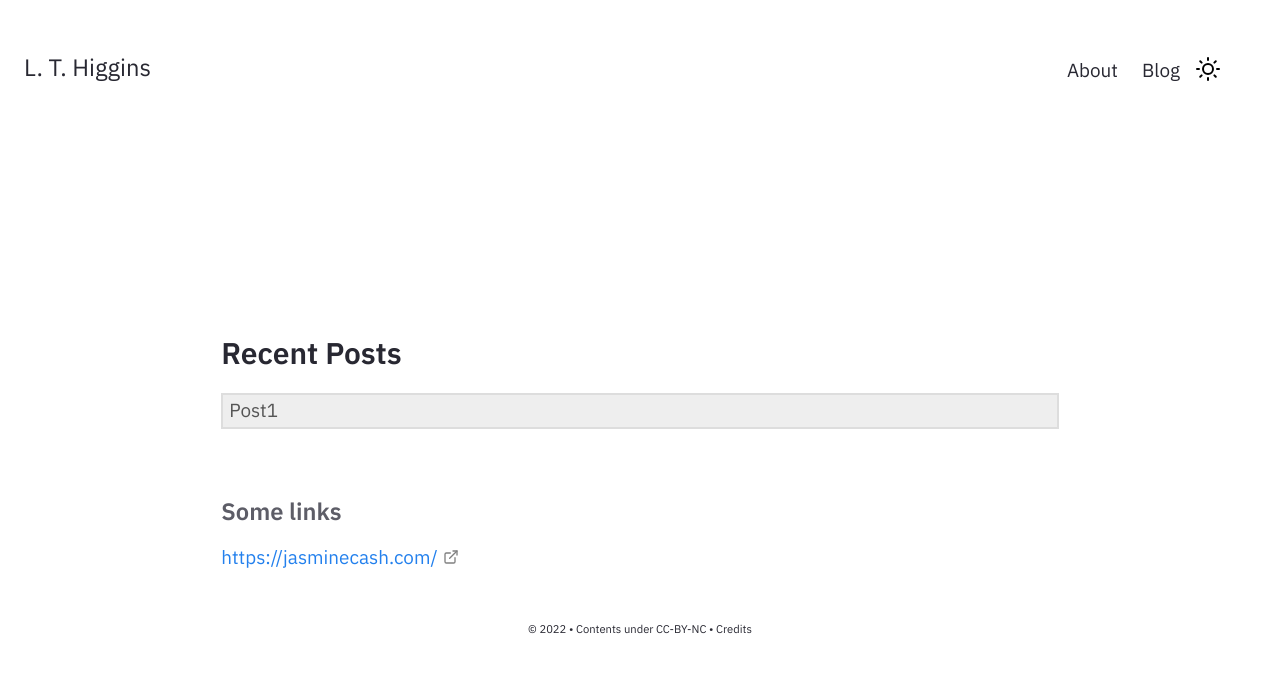
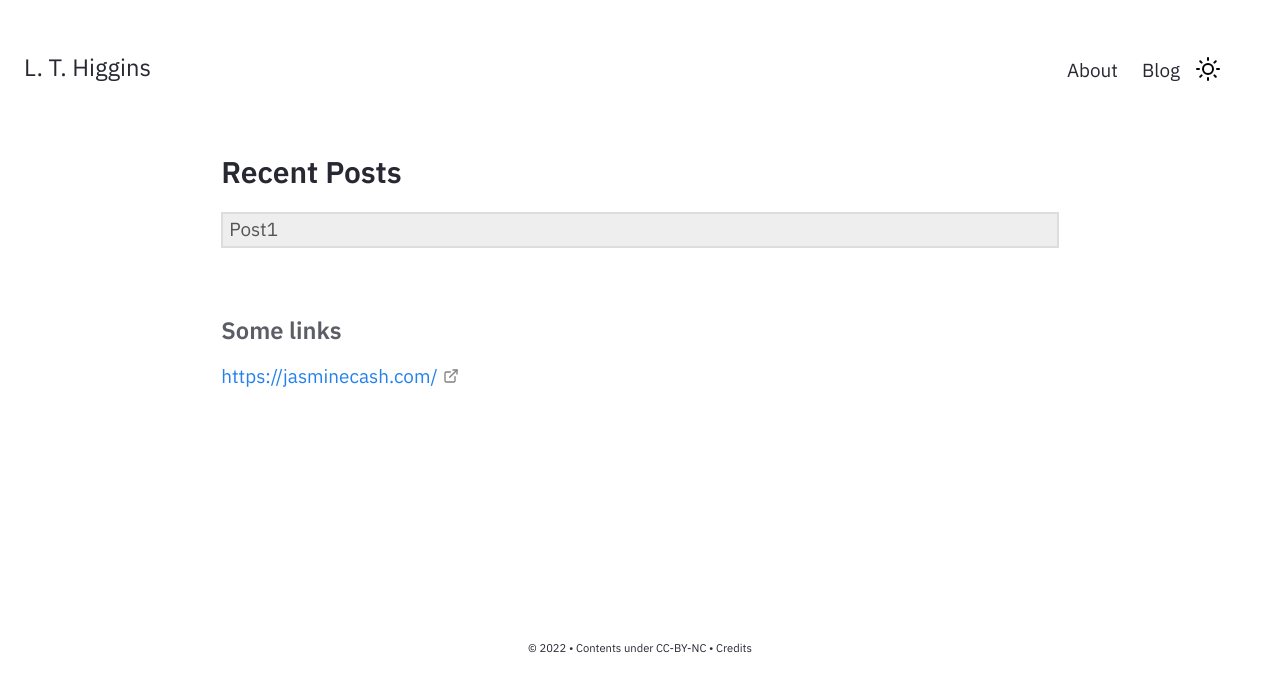
Before and after one commit to Luke-T-Higgins/blog, a Jekyll site: the page built from pages/index.md, in a window 1280 px wide. Shown: the top 692 px of the page. Built offline with Jekyll 4.4.1, drawn with Linux system fonts in a browser that asks for light colours.

Commit message:
Update Homepage.html

```diff
--- a/_includes/Homepage.html
+++ b/_includes/Homepage.html
@@ -26,6 +26,15 @@
 <div class="parent">
 
 
+<h2> Recent Posts </h2>
+<p style="padding:2px 6px 4px 6px; color: #555555; background-color: #eeeeee; border: #dddddd 2px solid"> Post1 </p2>
+
+
+    <div class="home-sub-text">
+        <h4> Some links </h4>
+        <a href="https://jasminecash.com/" style="colour: #98bdb7" target="_blank"> https://jasminecash.com/ </a>
+    </div>
+
     <div class="left">
         <div class="home-sub-text">
 
@@ -38,14 +47,4 @@
         </div>
     </div>
 
-
-<h2> Recent Posts </h2>
-<p style="padding:2px 6px 4px 6px; color: #555555; background-color: #eeeeee; border: #dddddd 2px solid"> Post1 </p2>
-
-
-    <div class="home-sub-text">
-        <h4> Some links </h4>
-        <a href="https://jasminecash.com/" style="colour: #98bdb7" target="_blank"> https://jasminecash.com/ </a>
-    </div>
-
 </div>
```
